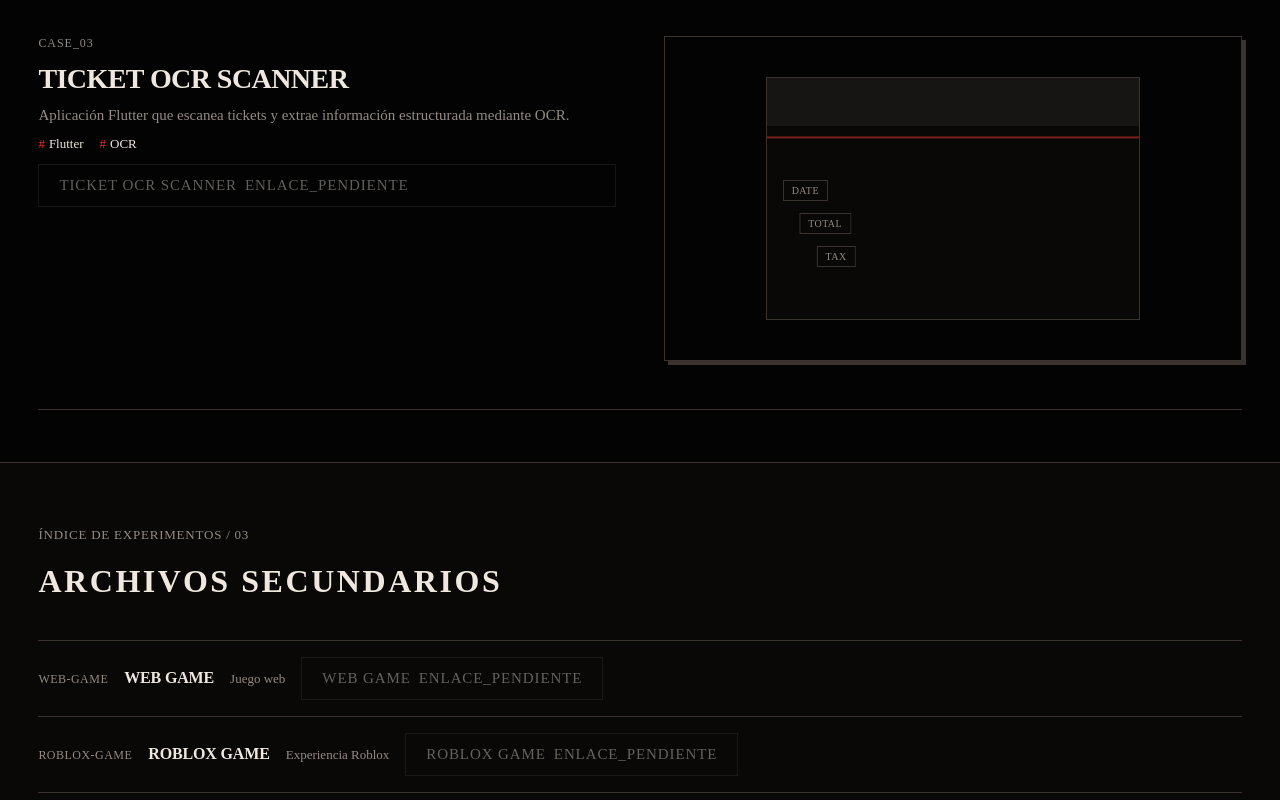
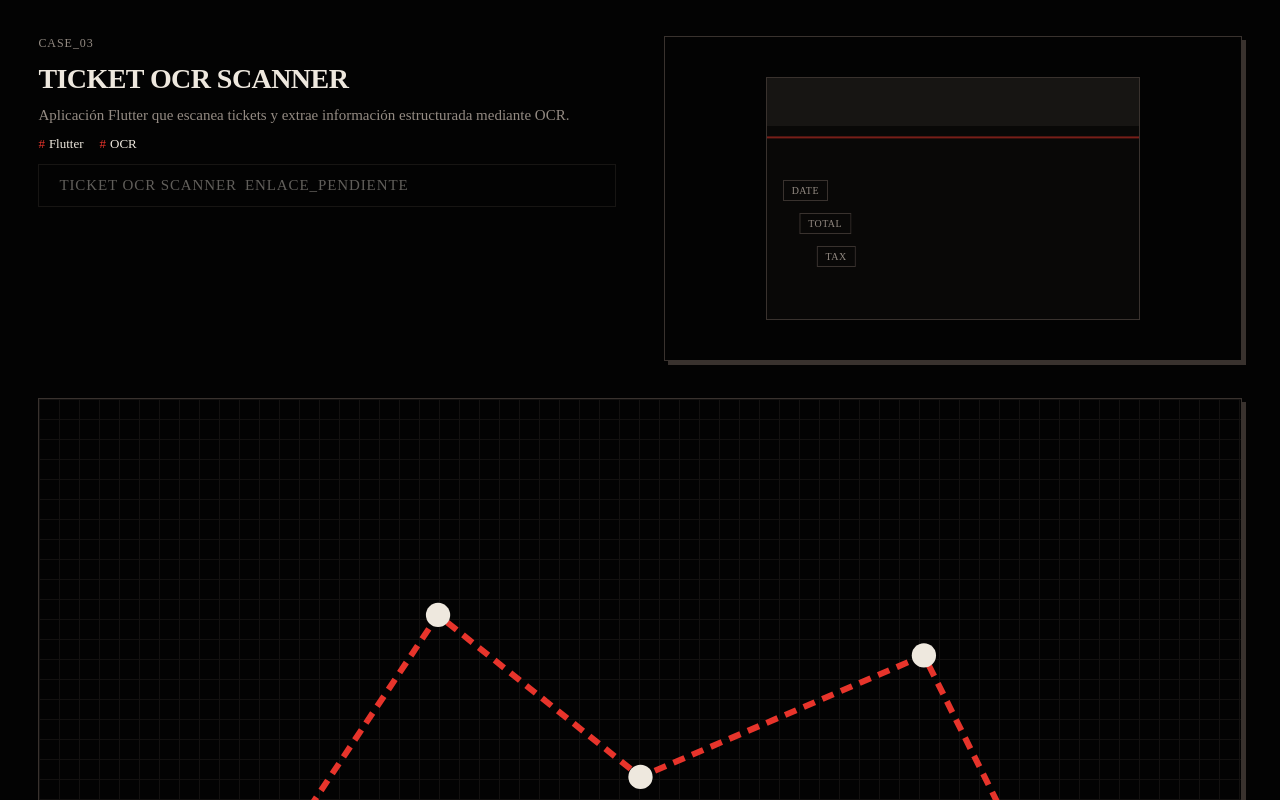
Before and after one commit to Goti112/portfolio, a Next.js app: page / in a window 1280 px wide. Shown: the part 2940-3740 px from the top of the page. Built offline with nearby package versions, Linux system fonts and the light colour scheme.

Commit message:
feat: rebuild portfolio evidence scenes

```diff
--- /dev/null
+++ b/src/components/portfolio/ExperimentMontage.tsx
@@ -0,0 +1,28 @@
+import { ExternalAction } from "@/components/portfolio/ExternalAction";
+import type { Experiment } from "@/content/types";
+
+interface ExperimentMontageProps {
+  readonly eyebrow: string;
+  readonly heading: string;
+  readonly items: readonly Experiment[];
+  readonly pendingLabel: string;
+}
+
+export function ExperimentMontage({ eyebrow, heading, items, pendingLabel }: ExperimentMontageProps): React.JSX.Element {
+  return (
+    <section className="experiment-montage" data-scene="experiments" data-motion-section="experiments">
+      <p className="experiment-montage__eyebrow">{eyebrow}</p>
+      <h2 className="experiment-montage__heading" data-motion-reveal>{heading}</h2>
+      <div className="experiment-montage__strip" data-experiment-strip>
+        {items.map((experiment) => (
+          <article key={experiment.id} className="experiment-montage__item" data-motion-reveal>
+            <span className="experiment-montage__case-id">{experiment.id}</span>
+            <h3 className="experiment-montage__name">{experiment.name}</h3>
+            <span className="experiment-montage__category">{experiment.category}</span>
+            <ExternalAction destination={experiment.repository} label={experiment.name} pendingLabel={pendingLabel} />
+          </article>
+        ))}
+      </div>
+    </section>
+  );
+}
--- a/src/components/portfolio/PortfolioPage.tsx
+++ b/src/components/portfolio/PortfolioPage.tsx
@@ -1,12 +1,12 @@
 import type { PortfolioContent } from "@/content/types";
 import { BuildMethod } from "@/components/portfolio/BuildMethod";
 import { EvidenceLens } from "@/components/portfolio/EvidenceLens";
+import { ExperimentMontage } from "@/components/portfolio/ExperimentMontage";
 import { ExecutionClaim } from "@/components/portfolio/ExecutionClaim";
 import { ExperienceHeader } from "@/components/portfolio/ExperienceHeader";
 import { ProjectEvidence } from "@/components/portfolio/ProjectEvidence";
 import { ProofIntro } from "@/components/portfolio/ProofIntro";
 import { ProofVerdict } from "@/components/portfolio/ProofVerdict";
-import { RecoveredFiles } from "@/components/portfolio/RecoveredFiles";
 
 interface PortfolioPageProps {
   readonly content: PortfolioContent;
@@ -21,7 +21,7 @@ export function PortfolioPage({ content }: PortfolioPageProps): React.JSX.Elemen
         <ExecutionClaim content={content.claim} />
         <BuildMethod method={content.method} education={content.education} />
         <ProjectEvidence {...content.projects} pendingLabel={content.system.pendingLink} />
-        <RecoveredFiles {...content.experiments} pendingLabel={content.system.pendingLink} />
+        <ExperimentMontage {...content.experiments} pendingLabel={content.system.pendingLink} />
         <ProofVerdict content={content.verdict} pendingLabel={content.system.pendingLink} />
       </main>
       <EvidenceLens />
--- /dev/null
+++ b/src/components/portfolio/ProjectCaseScene.tsx
@@ -0,0 +1,35 @@
+import { ExternalAction } from "@/components/portfolio/ExternalAction";
+import type { PrimaryProject } from "@/content/types";
+
+interface ProjectCaseSceneProps {
+  readonly project: PrimaryProject;
+  readonly pendingLabel: string;
+  readonly preview: () => React.JSX.Element;
+}
+
+export function ProjectCaseScene({ project, pendingLabel, preview: Preview }: ProjectCaseSceneProps): React.JSX.Element {
+  return (
+    <article
+      className="project-evidence__item"
+      data-project-case={project.id}
+      data-project-id={project.id}
+      data-motion-reveal
+      data-probe
+    >
+      <div className="project-evidence__text">
+        <span className="project-evidence__case-label">{project.caseLabel}</span>
+        <h3 className="project-evidence__name">{project.name}</h3>
+        <p className="project-evidence__summary">{project.summary}</p>
+        <ul className="project-evidence__techs">
+          {project.technologies.map((technology) => (
+            <li key={technology}>{technology}</li>
+          ))}
+        </ul>
+        <ExternalAction destination={project.repository} label={project.name} pendingLabel={pendingLabel} />
+      </div>
+      <div className="project-evidence__preview" data-project-inline-preview={project.id}>
+        <Preview />
+      </div>
+    </article>
+  );
+}
--- a/src/components/portfolio/ProjectEvidence.tsx
+++ b/src/components/portfolio/ProjectEvidence.tsx
@@ -1,5 +1,5 @@
 import type { PrimaryProject, PrimaryProjectId } from "@/content/types";
-import { ExternalAction } from "@/components/portfolio/ExternalAction";
+import { ProjectCaseScene } from "@/components/portfolio/ProjectCaseScene";
 import { QgcPreview } from "@/components/previews/QgcPreview";
 import { BorderPassPreview } from "@/components/previews/BorderPassPreview";
 import { OcrPreview } from "@/components/previews/OcrPreview";
@@ -19,36 +19,31 @@ const previewByProjectId: Readonly<Record<PrimaryProjectId, () => React.JSX.Elem
 
 export function ProjectEvidence({ eyebrow, heading, items, pendingLabel }: ProjectEvidenceProps): React.JSX.Element {
   return (
-    <section id="projects" className="project-evidence" data-scene="projects" data-motion-section="projects">
+    <section id="projects" className="project-evidence" data-scene="projects" data-project-stage data-motion-section="projects">
       <p className="project-evidence__eyebrow">{eyebrow}</p>
       <h2 className="project-evidence__heading" data-motion-reveal>{heading}</h2>
+      <div className="project-evidence__layout">
+        <div data-project-copy-track>
+          {items.map((project) => (
+            <ProjectCaseScene
+              key={project.id}
+              project={project}
+              pendingLabel={pendingLabel}
+              preview={previewByProjectId[project.id]}
+            />
+          ))}
+        </div>
+        <div aria-hidden="true" data-project-visual-stage>
           {items.map((project) => {
             const Preview = previewByProjectId[project.id];
             return (
-          <article
-            key={project.id}
-            className="project-evidence__item"
-            data-project-id={project.id}
-            data-motion-reveal
-            data-probe
-          >
-            <div className="project-evidence__text">
-              <span className="project-evidence__case-label">{project.caseLabel}</span>
-              <h3 className="project-evidence__name">{project.name}</h3>
-              <p className="project-evidence__summary">{project.summary}</p>
-              <ul className="project-evidence__techs">
-                {project.technologies.map((tech) => (
-                  <li key={tech}>{tech}</li>
-                ))}
-              </ul>
-              <ExternalAction destination={project.repository} label={project.name} pendingLabel={pendingLabel} />
-            </div>
-            <div className="project-evidence__preview">
+              <div key={project.id} data-project-preview={project.id}>
                 <Preview />
               </div>
-          </article>
             );
           })}
+        </div>
+      </div>
     </section>
   );
 }
--- a/src/components/portfolio/RecoveredFiles.tsx
+++ /dev/null
@@ -1,28 +0,0 @@
-import type { Experiment } from "@/content/types";
-import { ExternalAction } from "@/components/portfolio/ExternalAction";
-
-interface RecoveredFilesProps {
-  readonly eyebrow: string;
-  readonly heading: string;
-  readonly items: readonly Experiment[];
-  readonly pendingLabel: string;
-}
-
-export function RecoveredFiles({ eyebrow, heading, items, pendingLabel }: RecoveredFilesProps): React.JSX.Element {
-  return (
-    <section className="recovered-files" data-scene="experiments" data-section="experiments" data-motion-section="experiments">
-      <p className="recovered-files__eyebrow">{eyebrow}</p>
-      <h2 className="recovered-files__heading" data-motion-reveal>{heading}</h2>
-      <div className="recovered-files__list">
-        {items.map((experiment) => (
-          <article key={experiment.id} className="recovered-files__item" data-motion-reveal>
-            <span className="recovered-files__case-id">{experiment.id}</span>
-            <h3 className="recovered-files__name">{experiment.name}</h3>
-            <span className="recovered-files__category">{experiment.category}</span>
-            <ExternalAction destination={experiment.repository} label={experiment.name} pendingLabel={pendingLabel} />
-          </article>
-        ))}
-      </div>
-    </section>
-  );
-}
```
Also changed, not shown: src/components/portfolio/EducationLog.tsx (deleted, +0 -25 lines), src/components/portfolio/SessionNavigation.tsx (deleted, +0 -37 lines), 1 other file (tests, documents, lock files or other folders). Lines whose indentation alone changed are shown as unchanged.
